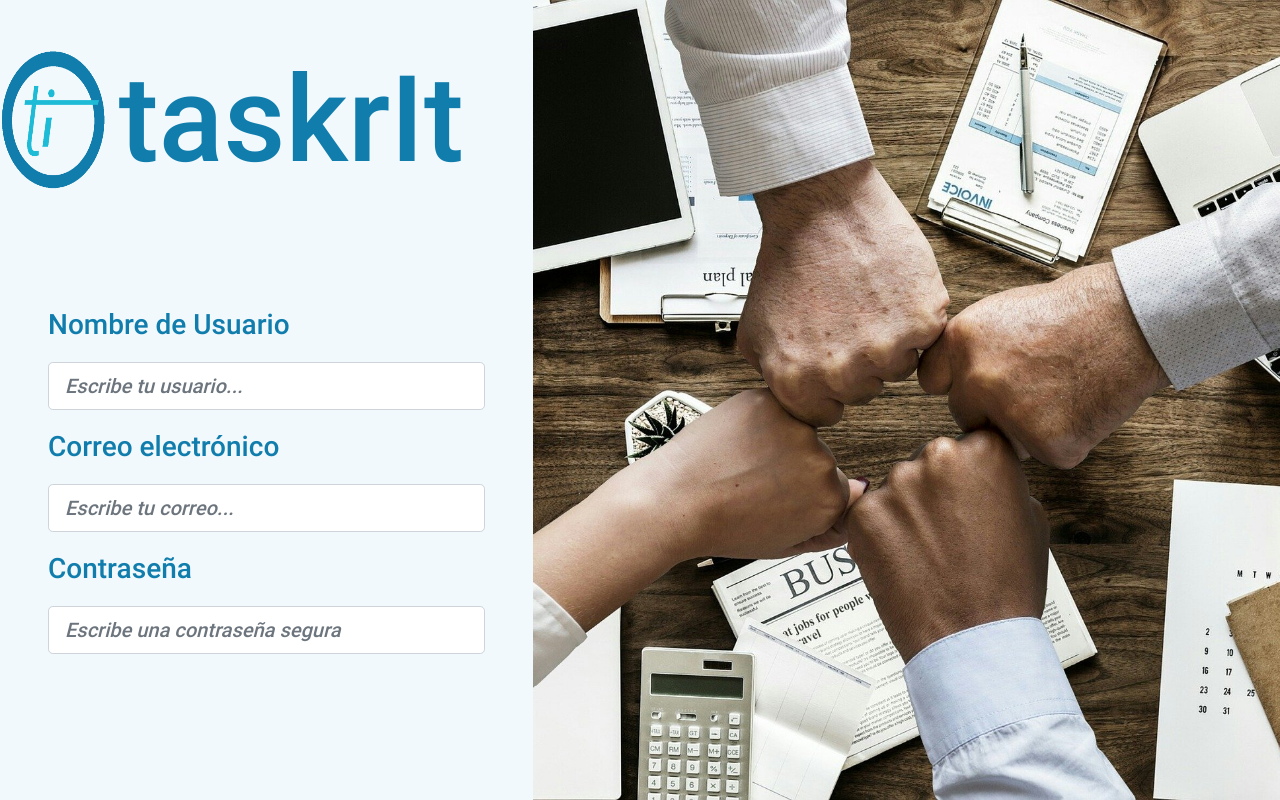
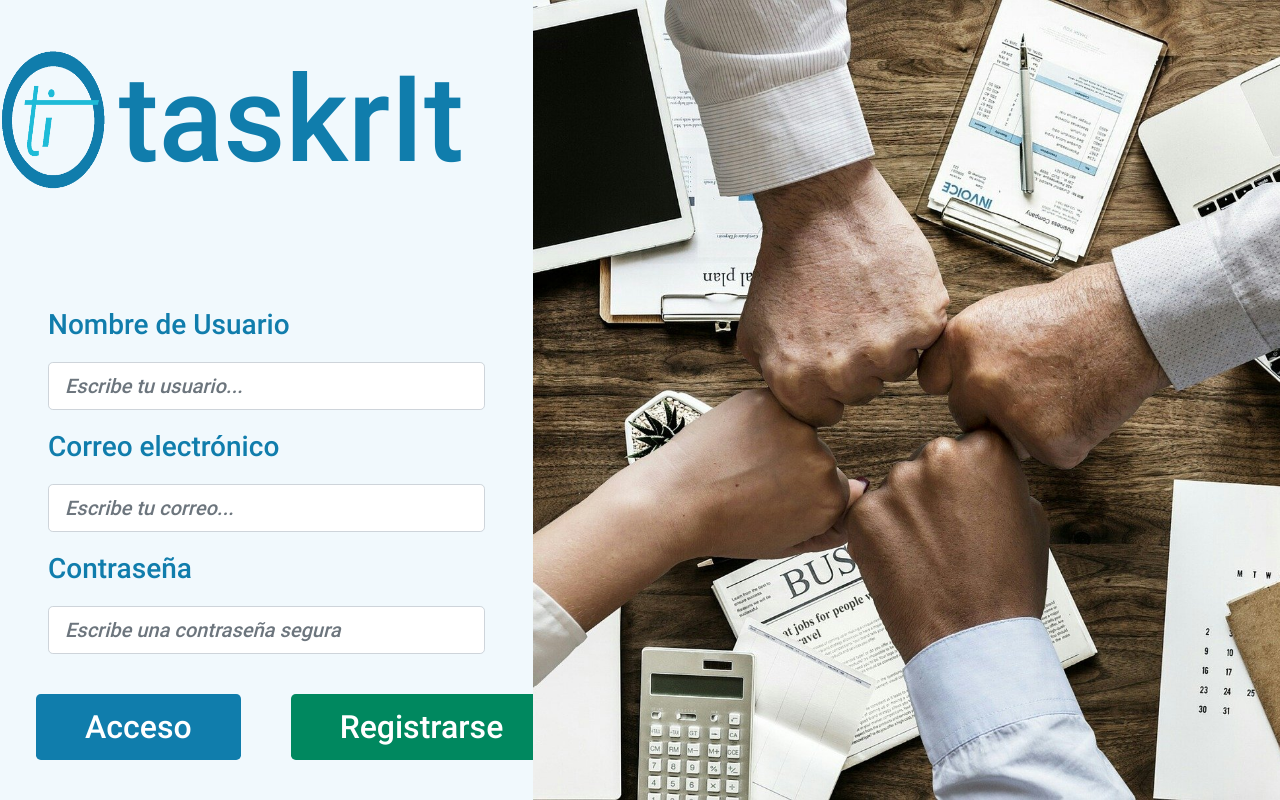
Before and after one commit to MHGuitarte/taskrit-frontend, a Vue app: page / in a window 1280 px wide. Built offline with nearby package versions, Linux system fonts and the light colour scheme; no server answers; what vue-cookies, vue-resource would draw is missing.

Commit message:
WIP: access form

```diff
--- a/src/components/Home/AccessForm.vue
+++ b/src/components/Home/AccessForm.vue
@@ -11,7 +11,7 @@
         :class="{ 'mt-4 pt-4': isLogin }"
       />
       <h1 class="access--title" :class="{ 'text-center': isLogin }">
-        {{ isLogin ? "Bienvenido" : "taskrIt" }}
+        {{ isLogin ? 'Bienvenido' : 'taskrIt' }}
       </h1>
     </div>
     <form class="px-5 pt-5">
@@ -46,26 +46,40 @@
         />
       </div>
     </form>
+    <div class="container">
+      <div class="row d-flex justify-content-evenly">
+        <div class="col-6 p-4">
+          <button class="btn btn-lg mx-auto px-5 access--btn access--btn--change" @click.prevent="changeLoginPage">
+            {{ isLogin ? 'Registro' : 'Acceso' }}
+          </button>
+        </div>
+        <div class="col-6 p-4">
+          <button class="btn btn-lg mx-auto px-5 access--btn access--btn--continue">
+            {{ isLogin ? 'Acceder' : 'Registrarse' }}
+          </button>
+        </div>
+      </div>
+    </div>
   </div>
 </template>
 
 <script>
-import { mapGetters, mapActions } from "vuex";
-import AssetsImage from "../Base/AssetsImage.vue";
+import { mapGetters, mapActions } from 'vuex';
+import AssetsImage from '../Base/AssetsImage.vue';
 
 export default {
-  ame: "AccessForm",
+  ame: 'AccessForm',
   components: { AssetsImage },
   computed: {
-    ...mapGetters("landing", ["isLogin"]),
+    ...mapGetters('landing', ['isLogin']),
   },
   methods: {
-    ...mapActions("landing", ["changeLoginPage"]),
-    login: function () {
-      console.log("login");
+    ...mapActions('landing', ['changeLoginPage']),
+    login: function() {
+      console.log('login');
     },
-    register: function () {
-      console.log("register");
+    register: function() {
+      console.log('register');
     },
   },
 };
@@ -99,5 +113,20 @@ export default {
     font-family: $heading;
     color: $primary;
   }
+
+  &--btn {
+    color: $white;
+    font-family: $heading-bold;
+    font-size: $h2;
+    margin: auto;
+
+    &--change {
+      background-color: $primary;
+    }
+
+    &--continue {
+      background-color: $positive;
+    }
+  }
 }
 </style>
```
Also changed, not shown: 1 other file (tests, documents, lock files or other folders).
